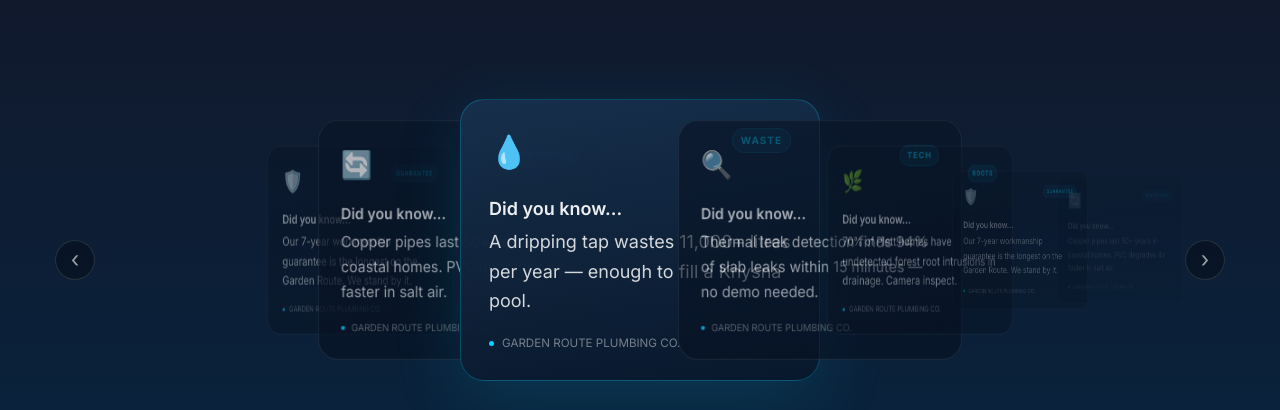
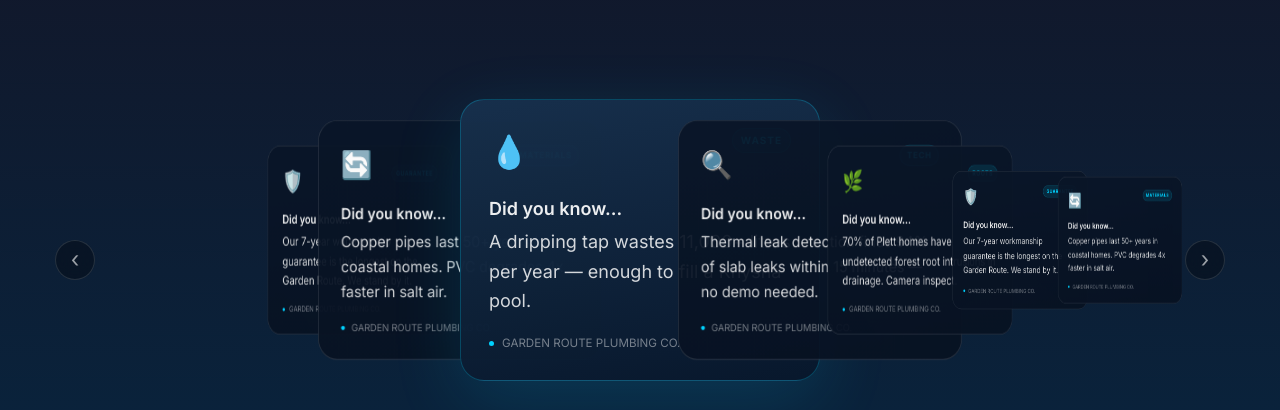
Before and after one commit to mikewithoutthemechanics/PUNCTUAL-PLUMBERS-PRODUCTION, a React (Vite) app: page / in a window 1280 px wide. Shown: the part 2900-3310 px from the top of the page. Built offline with nearby package versions, Linux system fonts and the light colour scheme; a web font is replaced by a local one.

Commit message:
fix: remove Framer Motion opacity on cards to prevent text bleed-through

```diff
--- a/src/App.tsx
+++ b/src/App.tsx
@@ -496,11 +496,10 @@ export default function App() {
                 const scale = isCenter ? 1 : Math.max(0.45, 0.85 - (abs - 1) * 0.18);
                 const rotateY = isCenter ? 0 : sign * (abs === 1 ? -22 : -40);
                 const z = isCenter ? 0 : -(abs * 60);
-                const opacity = isCenter ? 1 : Math.max(0, 0.7 - (abs - 1) * 0.2);
                 return (
                   <motion.div
                     key={i}
-                    animate={{ x, scale, rotateY, z, opacity }}
+                    animate={{ x, scale, rotateY, z }}
                     transition={{ duration:0.6, ease:[0.22,1,0.36,1] }}
                     className="absolute cursor-pointer"
                     style={{ transformStyle:"preserve-3d", backfaceVisibility:"hidden" }}
```
